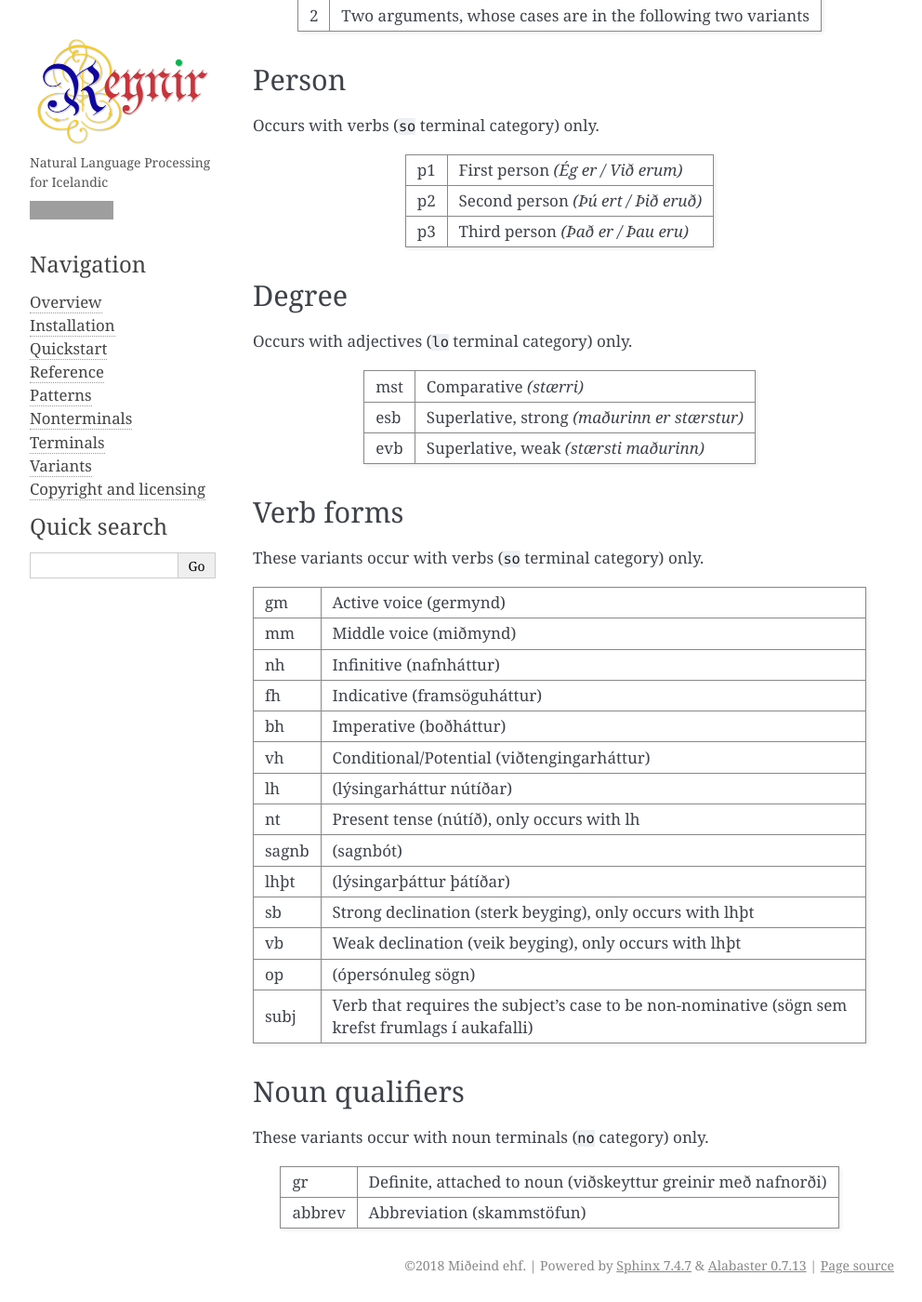
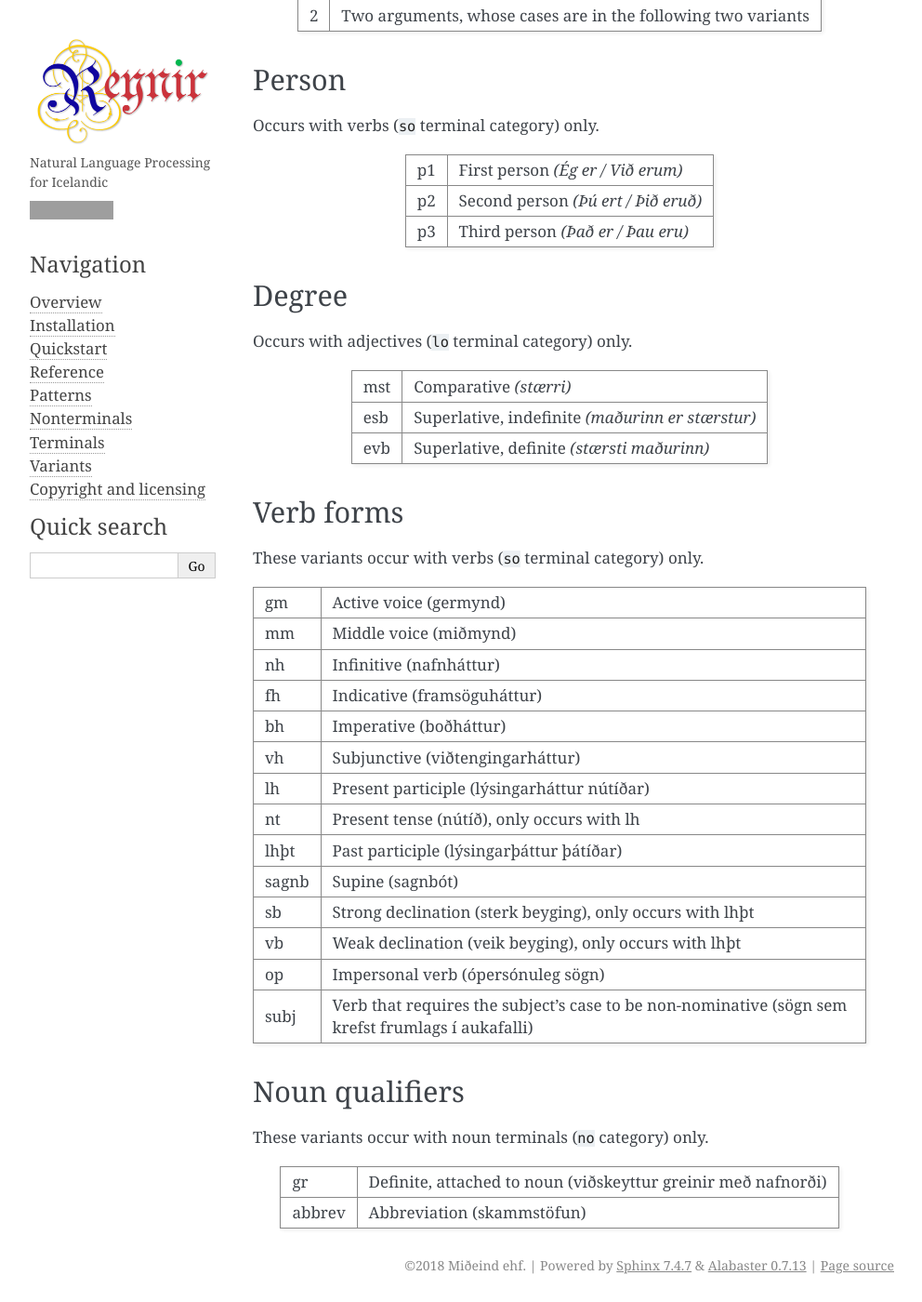
Before and after one commit to mideind/GreynirEngine, a Sphinx documentation site: the page built from doc/terminals.rst, in a window 1280 px wide and 1400 px high, scrolled down 3054 px. Shown: the whole window at 93% size, without its empty margins (148-1140 px from the left). Built offline with Sphinx 7.4.7, drawn with Linux system fonts in a browser that asks for light colours; grey boxes are pictures that could not be loaded.

Commit message:
English grammar terminology; more examples

```diff
--- a/doc/nonterminals.rst
+++ b/doc/nonterminals.rst
@@ -30,7 +30,7 @@ Sentences and paragraphs
 +------------+---------------------------------------------------+
 | S-QUOTE    | Sentence-quote (*sagði Jón*)                      |
 +------------+---------------------------------------------------+
-| S-PREFIX   | Sentence-prefix                                   |
+| S-PREFIX   | Sentence-prefix (*Með öðrum orðum:* Páll sá kött) |
 +------------+---------------------------------------------------+
 | S-THT      | Sentence-complement (skýring)                     |
 +------------+---------------------------------------------------+
@@ -42,6 +42,7 @@ Sentences and paragraphs
 |            | (Páll fór út *á meðan kötturinn mjálmaði*)        |
 +------------+---------------------------------------------------+
 | S-ADV-PURP | Sentence-adverbial-purpose                        |
+|            | (Fuglinn flaug *til þess að ná sér í mat*)        |
 +------------+---------------------------------------------------+
 | S-ADV-ACK  | Sentence-adverbial-acknowledgement                |
 |            | (Páll fór út, *þó að hann sé þreyttur*)           |
@@ -84,7 +85,7 @@ Noun phrases
 +------------+---------------------------------------------------+
 | NP-POSS    | Noun phrase-possessive (köttur *Páls*)            |
 +------------+---------------------------------------------------+
-| NP-DAT     | Noun phrase-dative                                |
+| NP-DAT     | Noun phrase-dative (Kona *tengd samtökunum* kom)  |
 +------------+---------------------------------------------------+
 | NP-ADDR    | Noun phrase-address (*Fiskislóð 31*)              |
 +------------+---------------------------------------------------+
--- a/doc/terminals.rst
+++ b/doc/terminals.rst
@@ -198,9 +198,9 @@ Occurs with adjectives (``lo`` terminal category) only.
 +------------+---------------------------------------------------+
 | mst        | Comparative *(stærri)*                            |
 +------------+---------------------------------------------------+
-| esb        | Superlative, strong *(maðurinn er stærstur)*      |
+| esb        | Superlative, indefinite *(maðurinn er stærstur)*  |
 +------------+---------------------------------------------------+
-| evb        | Superlative, weak *(stærsti maðurinn)*            |
+| evb        | Superlative, definite *(stærsti maðurinn)*        |
 +------------+---------------------------------------------------+
 
 Verb forms
@@ -219,15 +219,15 @@ These variants occur with verbs (``so`` terminal category) only.
 +------------+---------------------------------------------------+
 | bh         | Imperative (boðháttur)                            |
 +------------+---------------------------------------------------+
-| vh         | Conditional/Potential (viðtengingarháttur)        |
+| vh         | Subjunctive (viðtengingarháttur)                  |
 +------------+---------------------------------------------------+
-| lh         | (lýsingarháttur nútíðar)                          |
+| lh         | Present participle (lýsingarháttur nútíðar)       |
 +------------+---------------------------------------------------+
 | nt         | Present tense (nútíð), only occurs with lh        |
 +------------+---------------------------------------------------+
-| sagnb      | (sagnbót)                                         |
+| lhþt       | Past participle (lýsingarþáttur þátíðar)          |
 +------------+---------------------------------------------------+
-| lhþt       | (lýsingarþáttur þátíðar)                          |
+| sagnb      | Supine (sagnbót)                                  |
 +------------+---------------------------------------------------+
 | sb         | Strong declination (sterk beyging),               |
 |            | only occurs with lhþt                             |
@@ -235,7 +235,7 @@ These variants occur with verbs (``so`` terminal category) only.
 | vb         | Weak declination (veik beyging),                  |
 |            | only occurs with lhþt                             |
 +------------+---------------------------------------------------+
-| op         | (ópersónuleg sögn)                                |
+| op         | Impersonal verb (ópersónuleg sögn)                |
 +------------+---------------------------------------------------+
 | subj       | Verb that requires the subject's case to be       |
 |            | non-nominative (sögn sem krefst frumlags í        |
```
